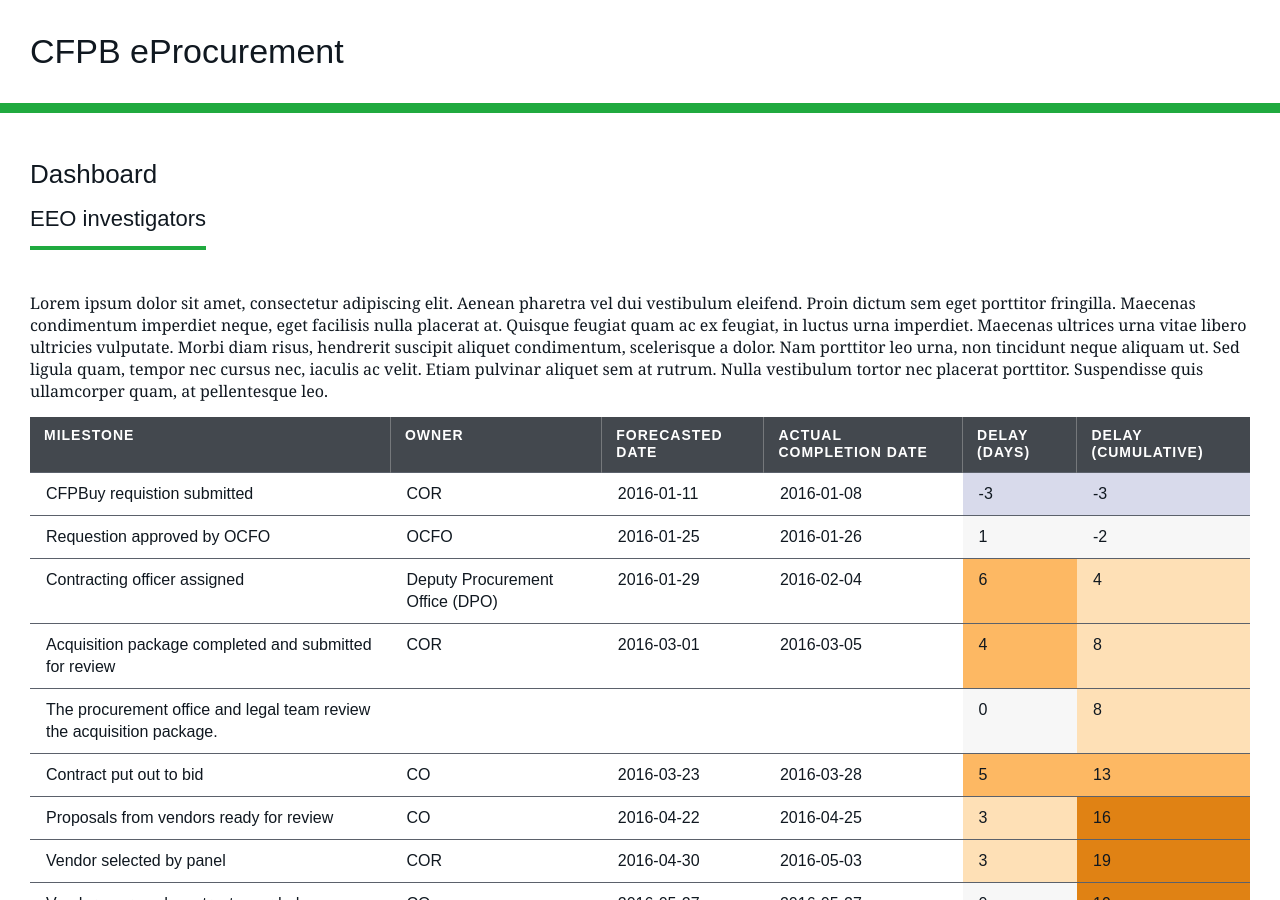
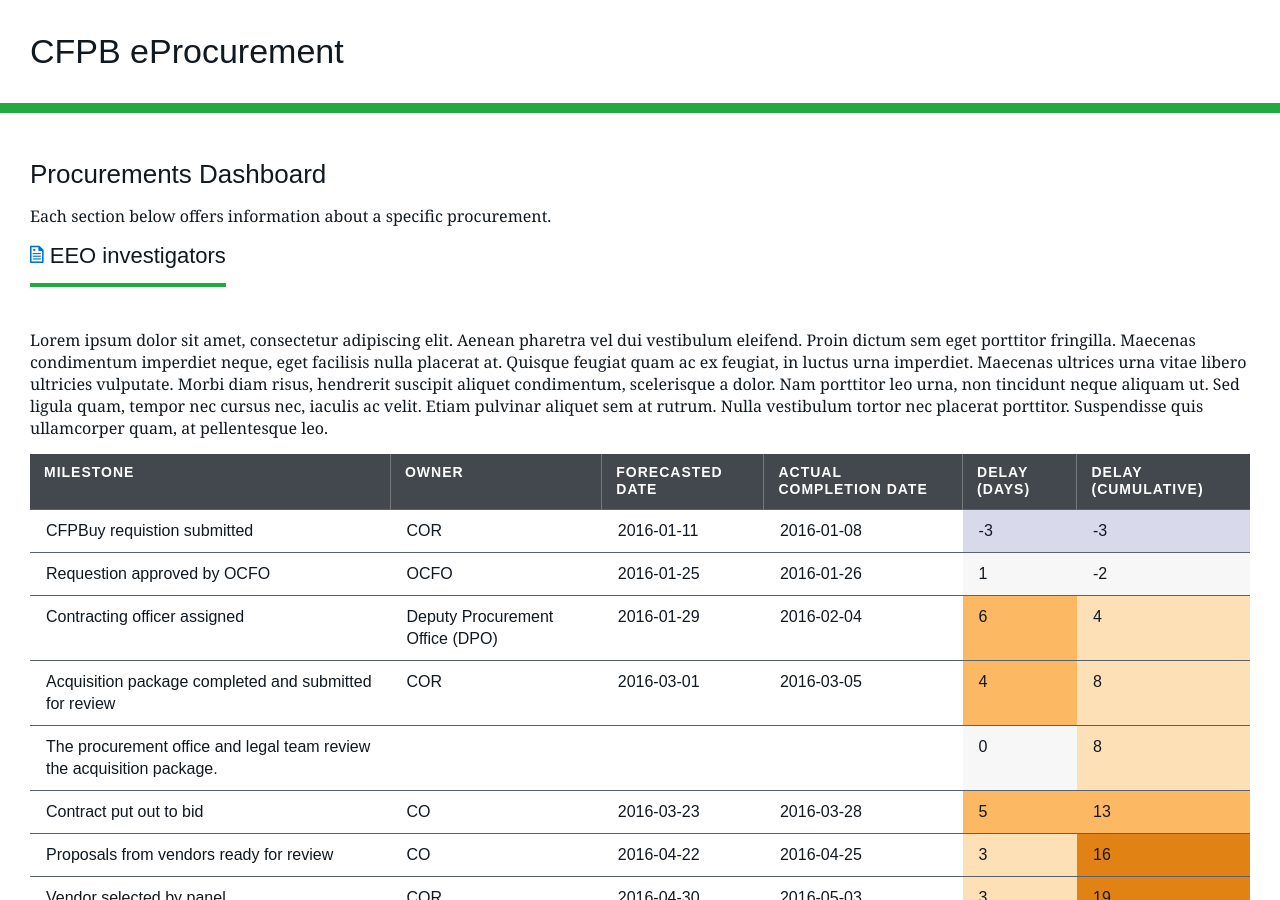
Before and after one commit to 18F/cfpb-eprocurement, a Jekyll site: the page built from dashboard/index.html, in a window 1280 px wide and 900 px high. Built offline with Jekyll 4.4.1, drawn with Linux system fonts in a browser that asks for light colours.

Commit message:
anchor links, icons

```diff
--- a/dashboard/index.html
+++ b/dashboard/index.html
@@ -15,7 +15,8 @@
 - key: cumulativeDelay
   title: Delay (cumulative)
 ---
-<h2>Dashboard</h2>
+<h2>Procurements Dashboard</h2>
+<p>Each section below offers information about a specific procurement.</p>
 
 {% assign _id = 'Procurement ID' %}
 {% assign _shortdesc = 'Short description' %}
@@ -26,6 +27,7 @@
 <section id="{{ pid }}" class="procurement">
 
   <h3 class="feature-header">
+    <a href="#{{ pid }}"><span class="cf-icon cf-icon-document"></span></a>
     {{ procurement[_shortdesc] | default: 'No Description' }}
   </h3>
 
```
